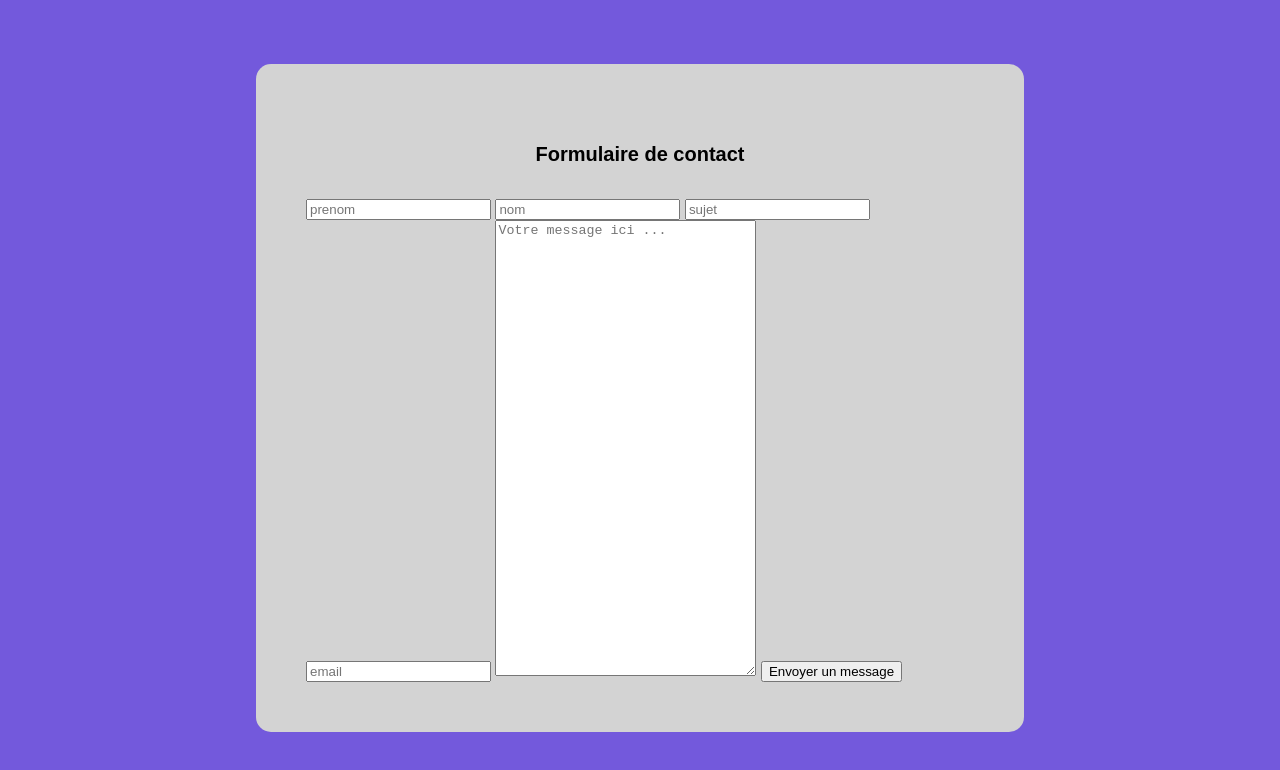
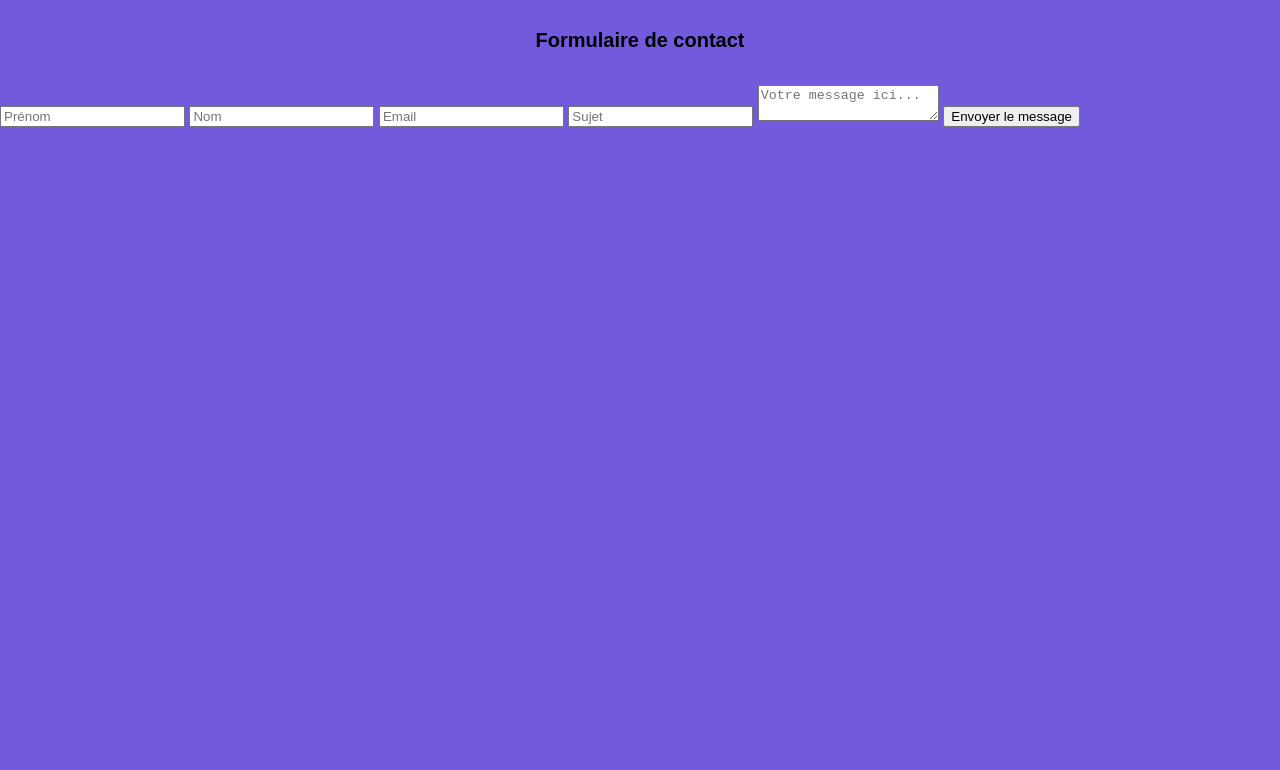
Before and after one commit to dewismecindy/Formulaire-de-contact, a plain HTML site: page index.html in a window 1280 px wide. Drawn offline with nearby package versions, Linux system fonts and the light colour scheme.

Commit message:
Update index.html

```diff
--- a/index.html
+++ b/index.html
@@ -4,41 +4,37 @@
     <meta charset="UTF-8" />
     <meta http-equiv="X-UA-Compatible" content="IE=edge" />
     <meta name="viewport" content="width=device-width, initial-scale=1.0" />
-    <title>Formulaire de contact</title>
-    <script src="https://unpkg.com/axios/dist/axios.min.js"></script>
     <link rel="stylesheet" href="./assets/css/reset.css" />
     <link rel="stylesheet" href="./assets/css/style.css" />
 
-    <script src="./assets/js/main.js"></script>
+    <script src="./assets/JS/main.js"></script>
+    <script src="https://unpkg.com/axios/dist/axios.min.js"></script>
+
+    <title>Contact form</title>
   </head>
   <body>
-    <main class="mainContainer">
+    <div class="container">
       <h1>Formulaire de contact</h1>
-      <form>
-        <label for="prenom">
-          <input type="text" name="prenom" id="prenom" placeholder="prenom" />
-        </label>
 
-        <label for="nom">
-          <input type="text" name="nom" id="nom" placeholder="nom" />
-        </label>
+      <form id="contact-form">
+        <!-- firstname -->
+        <input type="text" placeholder="Prénom" id="firstname" />
 
-        <label for="sujet">
-          <input type="text" name="sujet" id="sujet" placeholder="sujet" />
-        </label>
+        <!-- lastname -->
+        <input type="text" placeholder="Nom" id="lastname" />
 
-        <label for="message">
-          <input type="email" name="email" id="email" placeholder="email" />
-        </label>
-        <textarea
-          name="message"
-          id="message"
-          cols="30"
-          rows="30"
-          placeholder="Votre message ici ..."
-        ></textarea>
-        <button id="hide" type="submit">Envoyer un message</button>
+        <!-- email -->
+        <input type="email" placeholder="Email" id="email" />
+
+        <!-- subject -->
+        <input type="text" placeholder="Sujet" id="subject" />
+
+        <!-- message -->
+        <textarea placeholder="Votre message ici..." id="message"></textarea>
+
+        <!-- submit button -->
+        <button id="submit-btn">Envoyer le message</button>
       </form>
-    </main>
+    </div>
   </body>
 </html>
```
